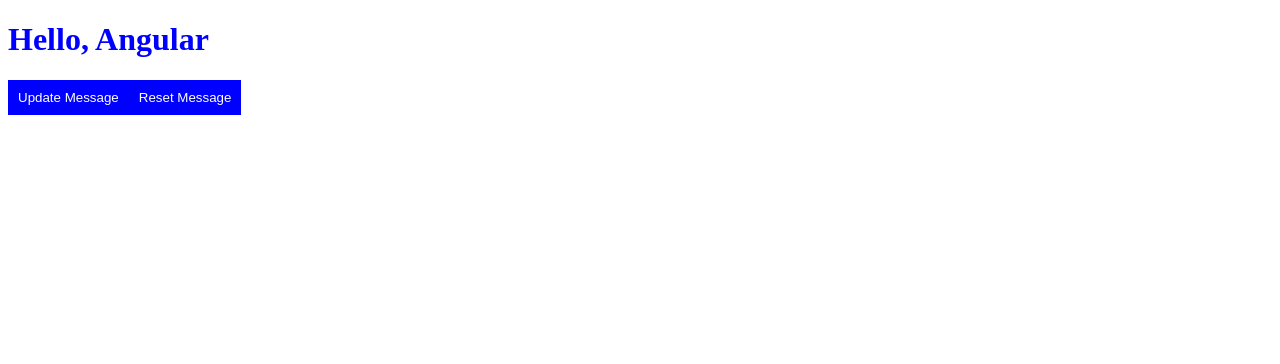
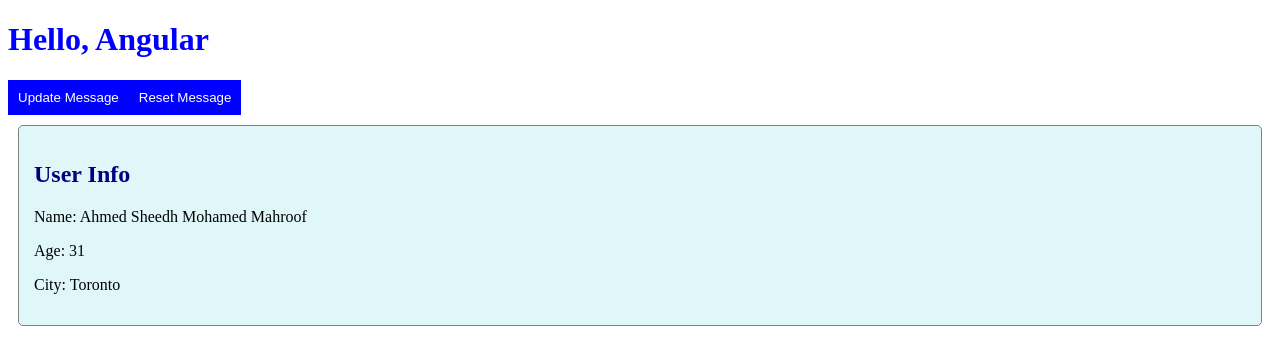
Before and after one commit to mohamedmahroofa/Basic-Angular, an Angular app: page / in a window 1280 px wide. Shown: the top 364 px of the page. Built offline with nearby package versions, Linux system fonts and the light colour scheme.

Commit message:
Added user-card

```diff
--- a/src/app/app.component.html
+++ b/src/app/app.component.html
@@ -1 +1,2 @@
 <app-hello-world></app-hello-world>
+<app-user-card></app-user-card>
--- a/src/app/app.component.ts
+++ b/src/app/app.component.ts
@@ -1,14 +1,13 @@
 import { Component } from '@angular/core';
 // import { RouterOutlet } from '@angular/router';
 import { HelloWorldComponent } from './hello-world/hello-world.component';
+import { UserCardComponent } from './user-card/user-card.component';
 
 @Component({
   selector: 'app-root',
   standalone: true,
-  imports: [HelloWorldComponent],
+  imports: [HelloWorldComponent, UserCardComponent],
   templateUrl: './app.component.html',
   styleUrl: './app.component.css',
 })
-export class AppComponent {
-  title = 'my-first-app';
-}
+export class AppComponent {}
--- /dev/null
+++ b/src/app/user-card/user-card.component.css
@@ -0,0 +1,11 @@
+.card {
+  border: 1px solid gray;
+  padding: 15px;
+  margin: 10px;
+  border-radius: 5px;
+  background-color: #e0f7fa;
+}
+
+h2 {
+  color: navy;
+}
--- /dev/null
+++ b/src/app/user-card/user-card.component.html
@@ -0,0 +1,6 @@
+<div class="card">
+  <h2>User Info</h2>
+  <p>Name: {{ name }}</p>
+  <p>Age: {{ age }}</p>
+  <p>City: {{ city }}</p>
+</div>
--- /dev/null
+++ b/src/app/user-card/user-card.component.ts
@@ -0,0 +1,14 @@
+import { Component } from '@angular/core';
+
+@Component({
+  selector: 'app-user-card',
+  standalone: true,
+  imports: [],
+  templateUrl: './user-card.component.html',
+  styleUrl: './user-card.component.css',
+})
+export class UserCardComponent {
+  name = 'Ahmed Sheedh Mohamed Mahroof';
+  age = 31;
+  city = 'Toronto';
+}
```
Also changed, not shown: 1 other file (tests, documents, lock files or other folders).
